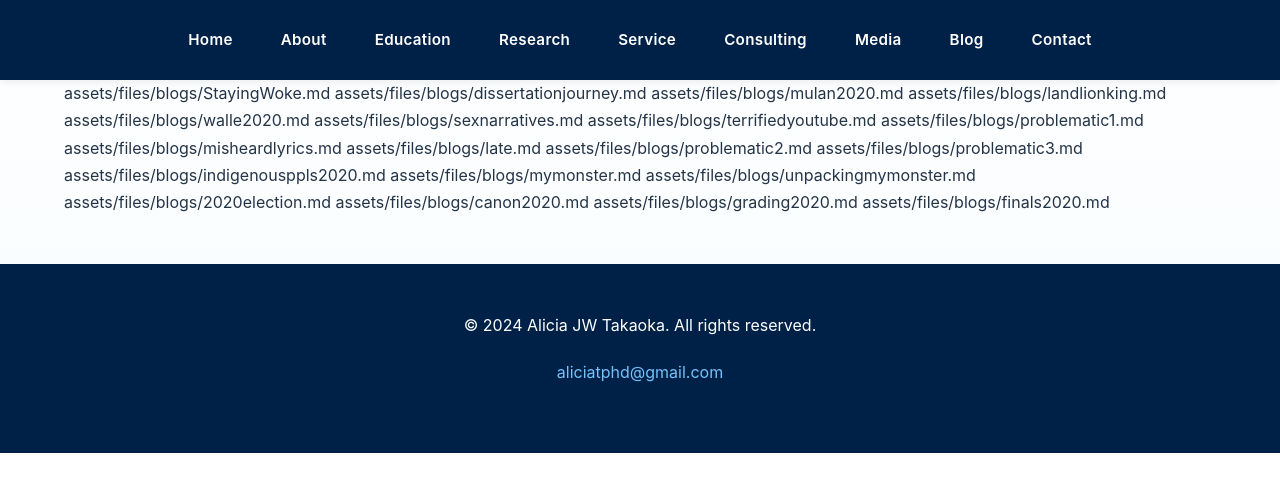
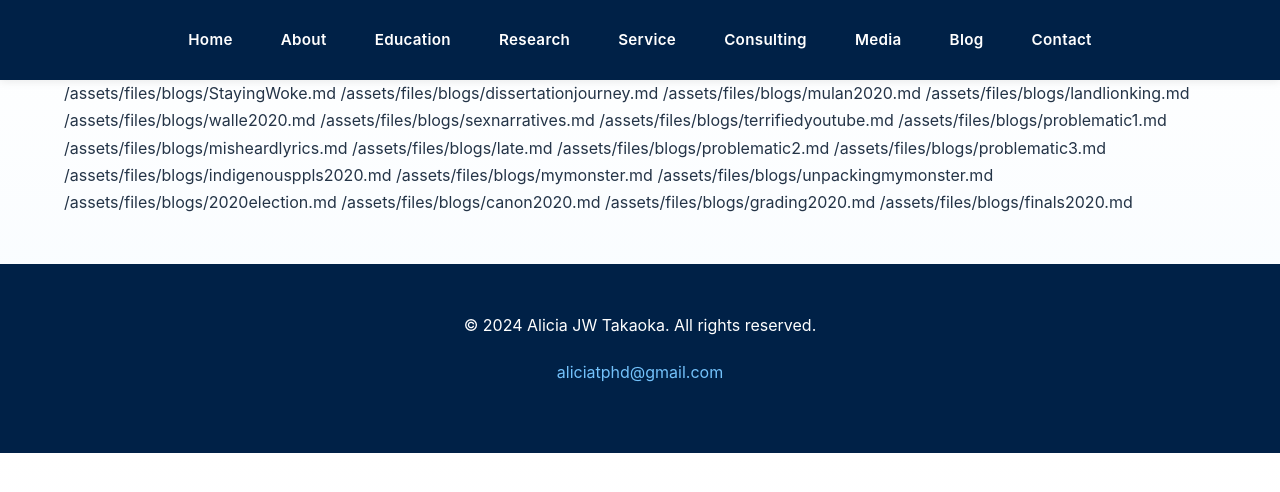
Before and after one commit to aliciatphd/aliciatphd.github.io, a Jekyll site: the page built from blog.md, in a window 1280 px wide. Shown: the top 492 px of the page. Built offline with Jekyll 4.4.1, drawn with Linux system fonts in a browser that asks for light colours; our own code applies the rules of GitHub Pages for plain Markdown files.

```diff
--- a/blog.md
+++ b/blog.md
@@ -1,19 +1,19 @@
-assets/files/blogs/StayingWoke.md
-assets/files/blogs/dissertationjourney.md
-assets/files/blogs/mulan2020.md
-assets/files/blogs/landlionking.md
-assets/files/blogs/walle2020.md
-assets/files/blogs/sexnarratives.md
-assets/files/blogs/terrifiedyoutube.md
-assets/files/blogs/problematic1.md
-assets/files/blogs/misheardlyrics.md
-assets/files/blogs/late.md
-assets/files/blogs/problematic2.md
-assets/files/blogs/problematic3.md
-assets/files/blogs/indigenousppls2020.md
-assets/files/blogs/mymonster.md
-assets/files/blogs/unpackingmymonster.md
-assets/files/blogs/2020election.md
-assets/files/blogs/canon2020.md
-assets/files/blogs/grading2020.md
-assets/files/blogs/finals2020.md
+/assets/files/blogs/StayingWoke.md
+/assets/files/blogs/dissertationjourney.md
+/assets/files/blogs/mulan2020.md
+/assets/files/blogs/landlionking.md
+/assets/files/blogs/walle2020.md
+/assets/files/blogs/sexnarratives.md
+/assets/files/blogs/terrifiedyoutube.md
+/assets/files/blogs/problematic1.md
+/assets/files/blogs/misheardlyrics.md
+/assets/files/blogs/late.md
+/assets/files/blogs/problematic2.md
+/assets/files/blogs/problematic3.md
+/assets/files/blogs/indigenousppls2020.md
+/assets/files/blogs/mymonster.md
+/assets/files/blogs/unpackingmymonster.md
+/assets/files/blogs/2020election.md
+/assets/files/blogs/canon2020.md
+/assets/files/blogs/grading2020.md
+/assets/files/blogs/finals2020.md
```
